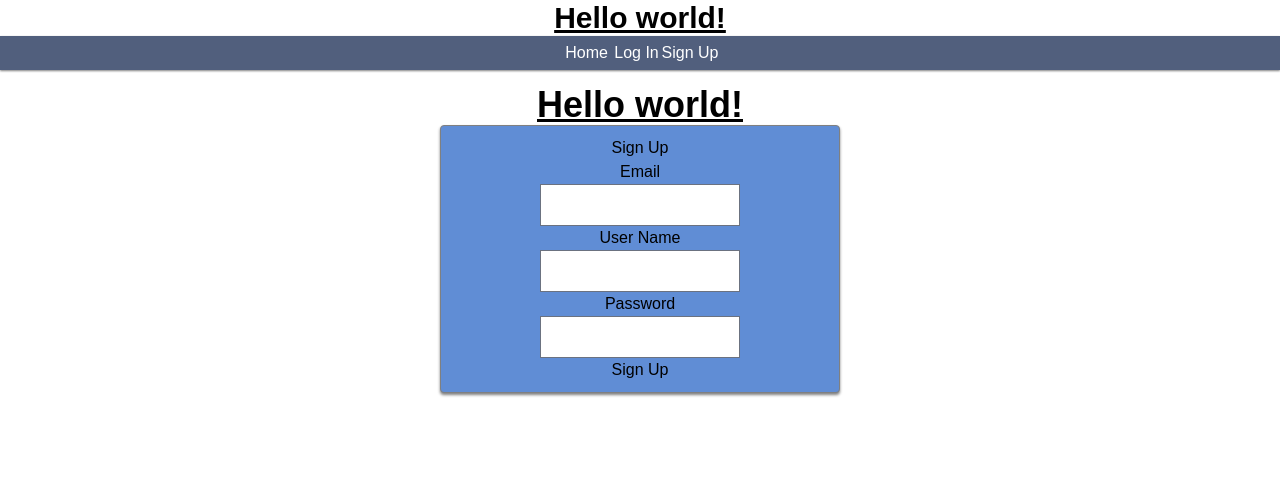
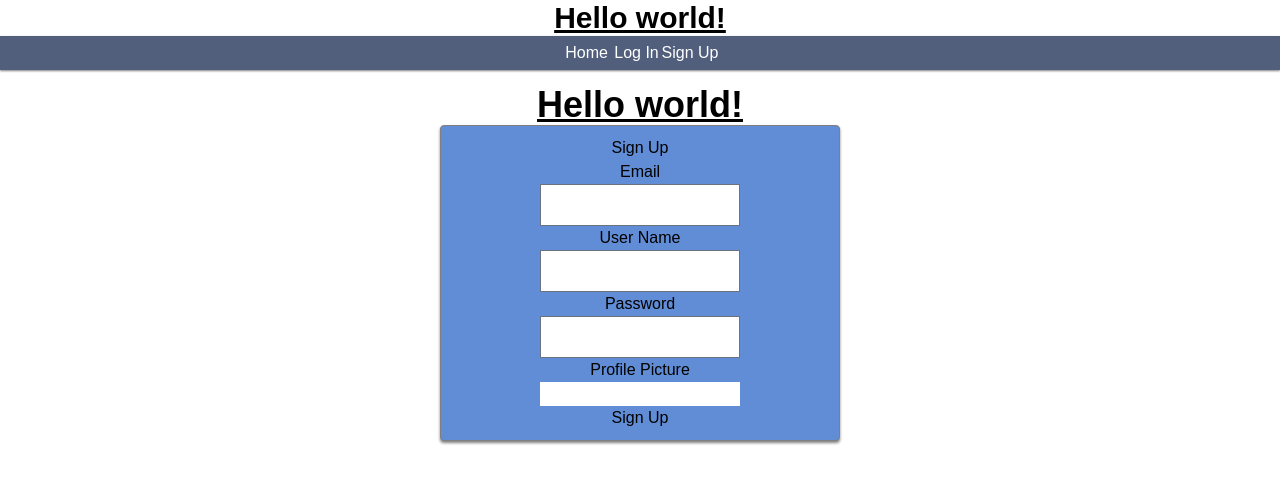
Before and after one commit to philtrachtenberg3/Reject-Me-client, a React (Create React App) app: page /auth/signup in a window 1280 px wide. Shown: the top 484 px of the page. Built offline with nearby package versions, Linux system fonts and the light colour scheme.

Commit message:
more progress on profile page

```diff
--- a/src/App.js
+++ b/src/App.js
@@ -5,6 +5,7 @@ import Navbar from './components/Navbar/Navbar';
 import HomePage from './pages/HomePage/HomePage';
 import SignupPage from './pages/SignupPage/SignupPage';
 import LoginPage from './pages/LoginPage/LoginPage';
+import ProfilePage from './pages/ProfilePage/ProfilePage';
 import MyPlans from './pages/MyPlans/MyPlans';
 import CreateMyPlan from './pages/CreateMyPlan/CreateMyPlan';
 import MyPlanDetails from './pages/MyPlanDetails/MyPlanDetails';
@@ -34,8 +35,9 @@ function App() {
         }/>
 
       <Route path="/" element={<HomePage />}/>
-      <Route path="/plan/my-plans/" element={<MyPlans />}/>
-      <Route path="/plan/create-my-plan/" element={<CreateMyPlan />}/>
+      <Route path="/plan/my-plans" element={<MyPlans />}/>
+      <Route path="/profile" element={<ProfilePage />}/>
+      <Route path="/plan/create-my-plan" element={<CreateMyPlan />}/>
       <Route path="/plan/my-plans/:planId" element={<MyPlanDetails />}/>
       <Route path="/plan/my-plans/:planId/:challengeId" element={<MyChallengeDetails />}/>
 
--- a/src/pages/HomePage/HomePage.jsx
+++ b/src/pages/HomePage/HomePage.jsx
@@ -33,7 +33,7 @@ function HomePage() {
           <button onClick={handleSubmit}>+ Create My Plan</button>
 
       </Link>
-      <iframe width="560" height="315" src="https://www.youtube.com/embed/-vZXgApsPCQ" title="YouTube video player" frameborder="0" allow="accelerometer; autoplay; clipboard-write; encrypted-media; gyroscope; picture-in-picture" allowfullscreen></iframe>
+      <iframe width="560" height="315" src="https://www.youtube.com/embed/-vZXgApsPCQ" title="YouTube video player" frameBorder="0" allow="accelerometer; autoplay; clipboard-write; encrypted-media; gyroscope; picture-in-picture" allowFullScreen></iframe>
     </>
 
   )
--- /dev/null
+++ b/src/pages/ProfilePage/ProfilePage.jsx
@@ -0,0 +1,23 @@
+import axios from 'axios';
+import {useState, useEffect, useContext} from 'react';
+import {useParams, Link} from 'react-router-dom';
+import { AuthContext } from '../../context/auth.context';
+
+function ProfilePage() {
+    const { loggedIn, user, logout } = useContext(AuthContext);
+
+  return (
+    <>
+        {user && (
+            <div>
+                <img src={user.profilePicture} alt="profile picture" />
+                <p>Email: {user.email}</p>
+                <p>Username: {user.username}</p>
+            </div>
+
+        )}
+    </>
+  )
+}
+
+export default ProfilePage
--- a/src/pages/SignupPage/SignupPage.jsx
+++ b/src/pages/SignupPage/SignupPage.jsx
@@ -6,6 +6,7 @@ function SignupPage() {
     const [email, setEmail] = useState("");
     const [userName, setUserName] = useState("");
     const [password, setPassword] = useState("");
+    const [profilePicture, setProfilePicture] = useState("");
     const [errorMessage, setErrorMessage] = useState(null);
 
     const navigate = useNavigate();
@@ -13,11 +14,12 @@ function SignupPage() {
     const handleEmail = (e) => setEmail(e.target.value)
     const handleUserName = (e) => setUserName(e.target.value)
     const handlePassword = (e) => setPassword(e.target.value)
+    const handleProfilePicture = (e) => setProfilePicture(e.target.value)
 
     const handleSubmit = (e) => {
         e.preventDefault();
 
-        const body = {email, username: userName, password}
+        const body = {email, username: userName, password, profilePicture}
 
         axios.post(`${process.env.REACT_APP_API_URL}/auth/signup`, body)
         .then(() => {
@@ -45,6 +47,9 @@ function SignupPage() {
                   <label htmlFor="password">Password</label>
                   <input type="password" name="password" id="password" value={password} onChange={handlePassword} />
 
+                  <label htmlFor="profilePicture">Profile Picture</label>
+                  <input type="profilePicture" name="profilePicture" id="profilePicture" value={profilePicture} onChange={handleProfilePicture} />
+
                   <button type="submit">Sign Up</button>
 
               </form>
```
